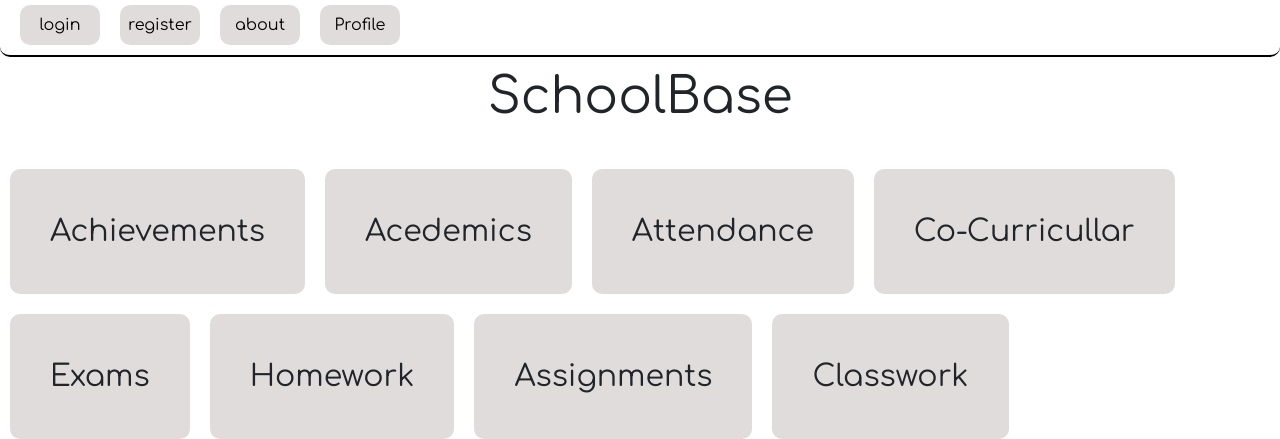
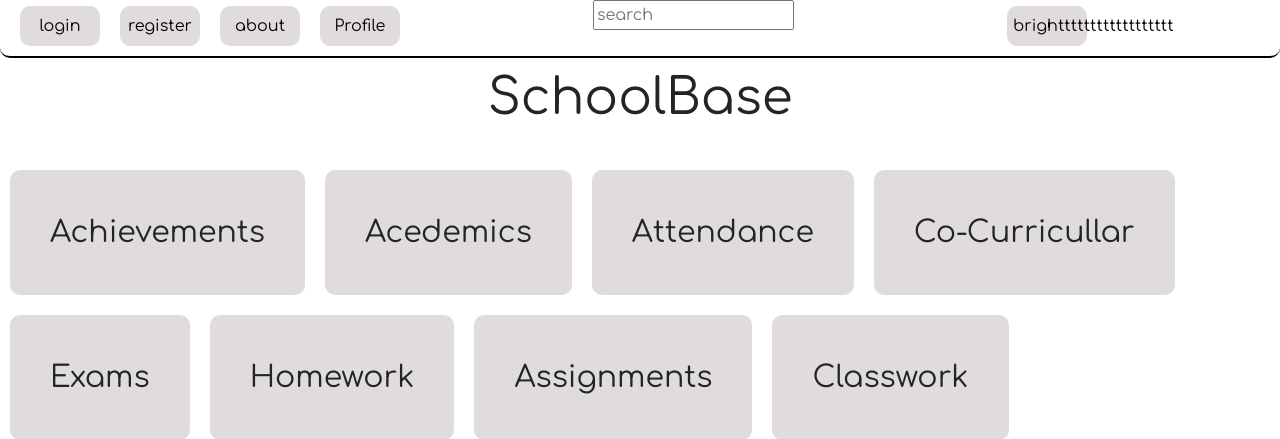
Before and after one commit to arul-sinha/SchoolBase, a Flask app: page / in a window 1280 px wide. Shown: the top 439 px of the page. Run offline with Flask 3, Linux system fonts and the light colour scheme; some libraries are stand-ins or nearby versions.

Commit message:
updated styles

```diff
--- a/website/static/style/main.css
+++ b/website/static/style/main.css
@@ -46,6 +46,8 @@ div {
     padding-bottom: 10px;
     margin-bottom: 10px;
     flex-wrap: wrap;
+    justify-content: space-between;
+    align-items: center;
 }
 
 #nav_btn {
@@ -63,3 +65,18 @@ div {
     background-color: white;
     box-shadow: 1px 1px 2px rgb(223, 223, 223), 0 0 25px rgb(199, 199, 199), 0 0 5px #929292;
 }
+
+#nav_left_buttons,
+#nav_right_buttons {
+    display: flex;
+}
+
+.search-bar {
+    display: flex;
+    align-items: center;
+}
+
+.search-bar input[type="text"] {
+    padding: 10px;
+    width: 200px;
+}
--- a/website/templates/index.html
+++ b/website/templates/index.html
@@ -10,8 +10,15 @@
     </head>
     <body>
         <div id="nav">
-            <a href="/login"><button id="nav_btn">login</button></a><a href="/register"><button id="nav_btn">register</button></a><a href="/about"><button id="nav_btn">about</button></a><a href="/profile"><button id="nav_btn">Profile</button></a>
-            <form action=""></form>
+            <div id="nav_right_btn">
+                <a href="/login"><button id="nav_btn">login</button></a><a href="/register"><button id="nav_btn">register</button></a><a href="/about"><button id="nav_btn">about</button></a><a href="/profile"><button id="nav_btn">Profile</button></a>
+            </div>
+            <div id="nav_search_bar">
+                <form id="search_form" action="/search"><input name="search_form" type="text" placeholder="search"></form>
+            </div>
+            <div id="nav_left_btn">
+                <a href="/login"><button id="nav_btn">brightttttttttttttttttt</button></a>
+            </div>
             <br>
         </div>
         <h1 id="heading_main">SchoolBase</h1><br>
```
